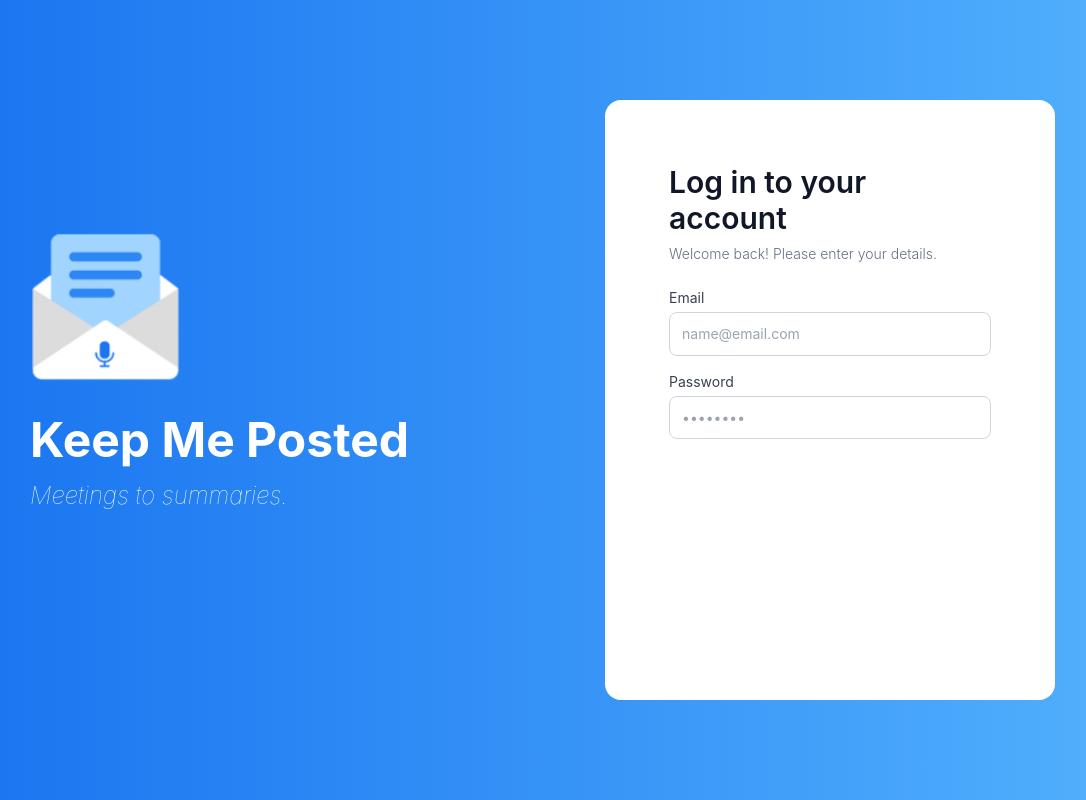
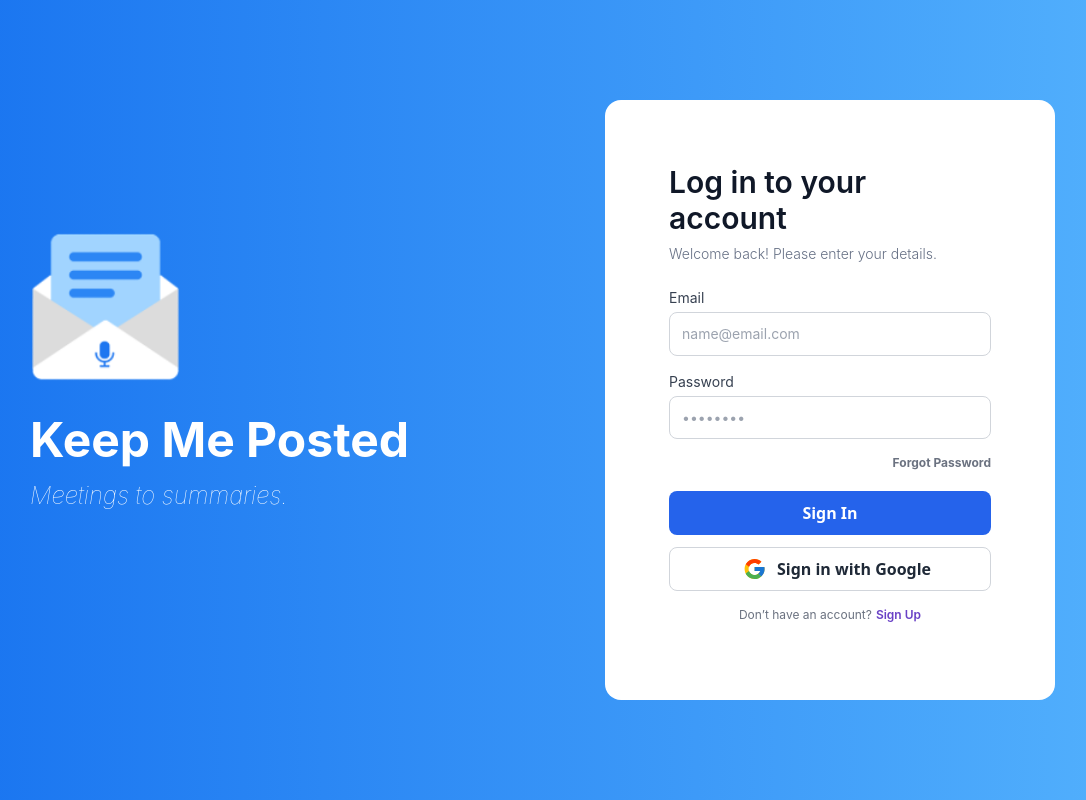
Before and after one commit to RValanki/Keep-Me-Posted, a SvelteKit app in the folder frontend/: page /login in a window 1280 px wide. Shown: the whole page, without its empty margins (130-1216 px from the left). Built offline with nearby package versions, Linux system fonts and the light colour scheme; no server answers.

Commit message:
Updated tertiary button for button component, and integrated button components to login page

```diff
--- a/frontend/src/components/button.svelte
+++ b/frontend/src/components/button.svelte
@@ -11,30 +11,37 @@
     export let type = 'primary';
     export let handleClick = () => {};
     export let icon = ''; // Default empty string for icon URL
+    export let iconSvg = ''; // Default empty string for inline SVG
     export let text = 'Button';
-	export let fullWidth = false; // Default to false for not full width
+    export let fullWidth = false; // Default to false for not full width
+    export let fitContainerHeight = false; // New prop to fit container height
 
     // Internal handleClick function that calls the passed handleClick prop
     function internalHandleClick() {
         handleClick();
     }
 </script>
-<style>
-</style>
 
-<div class="flex justify-center sm:justify-start">
+<div class="flex justify-center sm:justify-start h-full">
     <button
-        class="flex items-center justify-center font-sans border-none rounded-lg px-3 py-2 md:px-4 md:py-3 lg:px-5 lg:py-3.5 transition ease-in-out duration-300 min-h-11
-        {type === 'primary' ? 'bg-blue-600 text-white hover:bg-blue-800' : ''}
-        {type === 'secondary' ? 'bg-blue-50 text-blue-700 hover:bg-blue-100' : ''}
-        {type === 'tertiary' ? 'bg-white text-gray-800 border border-gray-300' : ''}
-        {type === 'disabled' ? 'bg-gray-200 text-white cursor-not-allowed' : ''}
-        {type === 'error' ? 'bg-red-600 text-white' : ''}
-        {fullWidth ? 'w-full text-center' : ''}"
+        class="flex items-center justify-center font-sans rounded-lg px-3 py-2 md:px-4 md:py-3 lg:px-5 lg:py-3.5 transition ease-in-out duration-300 min-h-11
+        {type === 'primary' ? 'bg-blue-600 text-white hover:bg-blue-800 border-none' : ''}
+        {type === 'secondary' ? 'bg-blue-50 text-blue-700 hover:bg-blue-100 border-none' : ''}
+        {type === 'tertiary' ? 'bg-white text-gray-800 border-[1px] border-gray-300 hover:bg-gray-300' : ''}
+        {type === 'disabled' ? 'bg-gray-200 text-white cursor-not-allowed border-none' : ''}
+        {type === 'error' ? 'bg-red-600 text-white border-none' : ''}
+        {fullWidth ? 'w-full text-center' : ''}
+        {fitContainerHeight ? 'h-full' : ''}"
         on:click="{internalHandleClick}">
         {#if icon}
             <!-- svelte-ignore a11y-missing-attribute -->
             <img src="{icon}" class="mr-2 max-w-4 md:max-w-5 lg:max-w-6">
+        {:else if iconSvg}
+            <!-- svelte-ignore a11y-missing-attribute -->
+            <div src="{icon}" class=" mr-2 md:mr-6 max-w-6">
+                {@html iconSvg}
+            </div>
+
         {/if}
 
         {text}
--- a/frontend/src/components/loginPrompt.svelte
+++ b/frontend/src/components/loginPrompt.svelte
@@ -1,5 +1,5 @@
 <script>
-    export let handleSignUpClick;
+    export let handleClick;
     export let isPrimary = true; // Default to primary color
     export let text = "The main text";
     export let linkText = "Linktext";
@@ -13,7 +13,7 @@
     <!-- svelte-ignore a11y-no-static-element-interactions -->
     <div
       class="text-xs font-inter font-semibold cursor-pointer"
-      on:click={handleSignUpClick}
+      on:click={handleClick}
       class:text-[#6941C6]={isPrimary}
       class:text-[#175cd3]={!isPrimary}
     >
--- a/frontend/src/routes/login/+page.svelte
+++ b/frontend/src/routes/login/+page.svelte
@@ -7,6 +7,36 @@
   import LandingPageTitle from "../../components/landingPageTitle.svelte";
   import InputFieldWithValidation from "../../components/input-field-with-validation.svelte";
   import LoginCardHeader from "../../components/loginCardHeader.svelte"
+  import Button from "../../components/button.svelte";
+  import LoginPrompt from "../../components/loginPrompt.svelte"
+
+  let googleIcon = `<svg
+              xmlns="http://www.w3.org/2000/svg"
+              x="0px"
+              y="0px"
+              width="4vw"
+              height="3vh"
+              viewBox="0 0 48 48"
+            >
+              <path
+                fill="#FFC107"
+                d="M43.611,20.083H42V20H24v8h11.303c-1.649,4.657-6.08,8-11.303,8c-6.627,0-12-5.373-12-12c0-6.627,5.373-12,12-12c3.059,0,5.842,1.154,7.961,3.039l5.657-5.657C34.046,6.053,29.268,4,24,4C12.955,4,4,12.955,4,24c0,11.045,8.955,20,20,20c11.045,0,20-8.955,20-20C44,22.659,43.862,21.35,43.611,20.083z"
+              ></path>
+              <path
+                fill="#FF3D00"
+                d="M6.306,14.691l6.571,4.819C14.655,15.108,18.961,12,24,12c3.059,0,5.842,1.154,7.961,3.039l5.657-5.657C34.046,6.053,29.268,4,24,4C16.318,4,9.656,8.337,6.306,14.691z"
+              ></path>
+              <path
+                fill="#4CAF50"
+                d="M24,44c5.166,0,9.86-1.977,13.409-5.192l-6.19-5.238C29.211,35.091,26.715,36,24,36c-5.202,0-9.619-3.317-11.283-7.946l-6.522,5.025C9.505,39.556,16.227,44,24,44z"
+              ></path>
+              <path
+                fill="#1976D2"
+                d="M43.611,20.083H42V20H24v8h11.303c-0.792,2.237-2.231,4.166-4.087,5.571c0.001-0.001,0.002-0.001,0.003-0.002l6.19,5.238C36.971,39.205,44,34,44,24C44,22.659,43.862,21.35,43.611,20.083z"
+              ></path>
+            </svg>`
+
+
 
   let email = "";
   let password = "";
@@ -123,14 +153,40 @@
    </div>
    <!-- Bottom Row on Mobile / Right Column on Desktop -->
    <div class="w-full md:w-1/2 flex justify-center items-center h-full">
-      <div class=" h-full w-full md:w-1/2 flex justify-center items-center">
+      <div class=" h-full w-full md:w-2/3 flex justify-center items-center">
 
-         <div class="p-16  h-full md:h-3/4 w-full sm:w-3/4 md:w-3/5 rounded-[16px]  bg-white  md:min-w-[450px] min-h-full md:min-h-[500px] ml-0 md:ml-16 mr-0 md:mr-16 ">
+         <div class="p-16  h-full md:h-3/4 w-full sm:w-3/4 md:w-4/5 rounded-[16px]  bg-white  md:min-w-[450px] min-h-full md:min-h-[550px]  ml-0 md:ml-16 mr-0 md:mr-16 ">
             <!-- Content here -->
             <div class = "w-full h-full">
                <LoginCardHeader heading = "Log in to your account" subheading = "Welcome back! Please enter your details."/>
                <InputFieldWithValidation label = "Email" type = "email" placeholder = "name@email.com" validationMessage = {emailValidationString}/>
                <InputFieldWithValidation label = "Password" type = "password" placeholder = "••••••••" validationMessage = {passwordValidationString}/>
+
+               <div class="w-full mb-5 flex justify-end text-xs text-gray-500 font-bold hover:text-purple-500 cursor-pointer">
+                  Forgot Password
+              </div>
+
+
+
+               <div class = "w-full h-[20px] mb-9">
+                  <Button fullWidth = {true} type = "primary" text = "Sign In" handleClick = {handleSignIn}/>
+               </div>
+
+               <div>
+                  <form class = "w-full h-[20px] mb-10" method="post" action="?/OAuth2">
+                     <Button fullWidth = {true} type = "tertiary" text = "Sign in with Google" iconSvg = {googleIcon}/>
+                  </form>
+
+               </div>
+
+               <div class="w-full flex justify-center">
+                  <LoginPrompt text = "Don’t have an account?" linkText = "Sign Up" handleClick = {handleSignUpClick}/>
+              </div>
+
+
+
+
+
 
 
             </div>
```
Also changed, not shown: frontend/src/assets/google-icon.svg (added).
